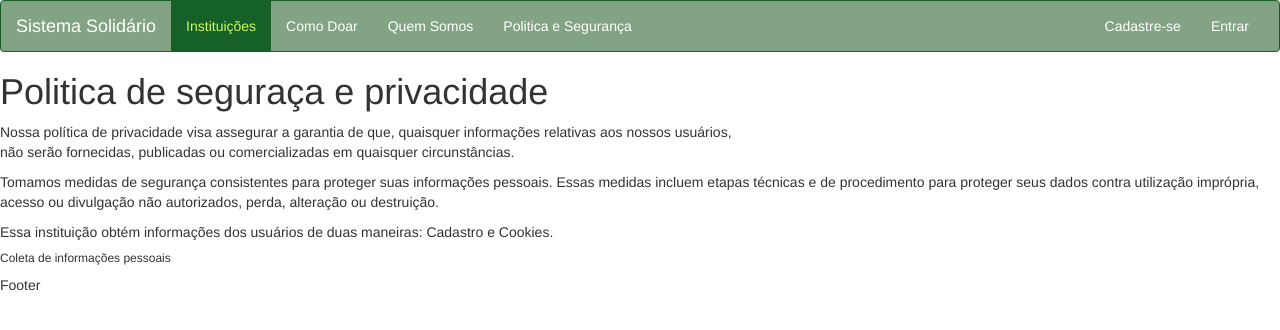
After one commit to ArleyOliveira/SistemaSolidario, a CodeIgniter app: page /database/pagina/politica in a window 1280 px wide. The commit adds this page. Shown: the top 330 px of the page. Run offline with CodeIgniter, Linux system fonts and the light colour scheme; some libraries are stand-ins or nearby versions.

Commit message:
Tela de politica de segurança e privacidade

```diff
--- a/application/controllers/Pagina.php
+++ b/application/controllers/Pagina.php
@@ -21,4 +21,12 @@ class Pagina extends CI_Controller {
         $this->load->view("exibirDados", $dados);
     }
 
+    public function politica() {
+        $dados = array(
+            'titulo' => 'Sistem Solidário',
+            'tela' => 'paginasStaticas/politicaPrivacidade',
+        );
+        $this->load->view("exibirDados", $dados);
+    }
+
 }
--- a/application/views/componentesFixos/menubar.php
+++ b/application/views/componentesFixos/menubar.php
@@ -19,6 +19,7 @@
                 </li>
                 <li><a href="#">Como Doar</a></li>
                 <li><a href="#">Quem Somos</a></li>
+                <li> <a href="<?php echo base_url("pagina/politica"); ?>"> Politica e Segurança </a>
             </ul>
             <ul class="nav navbar-nav navbar-right">
                 <li><a href="#">Cadastre-se</a></li>
--- /dev/null
+++ b/application/views/paginasStaticas/politicaPrivacidade.php
@@ -0,0 +1,33 @@
+<!DOCTYPE html>
+<!--
+To change this license header, choose License Headers in Project Properties.
+To change this template file, choose Tools | Templates
+and open the template in the editor.
+-->
+<html>
+    <head>
+        <meta charset="UTF-8">
+        <title> Politica de segurança</title>
+    </head>
+    <body>
+        <?php
+        // put your code here
+        ?>
+
+        <h1>Politica de  seguraça e privacidade</h1>
+
+        <p>Nossa política de privacidade visa assegurar a garantia de que, quaisquer informações relativas aos nossos usuários,<br>
+            não serão fornecidas, publicadas ou comercializadas em quaisquer circunstâncias.
+        </p>
+
+        <p> Tomamos medidas de segurança consistentes  para proteger suas informações pessoais. Essas medidas incluem etapas técnicas e de procedimento para proteger seus dados contra utilização imprópria,<br>
+            acesso ou divulgação não autorizados, perda, alteração ou destruição.
+
+        </p>
+
+            Essa instituição obtém informações dos usuários de duas maneiras: Cadastro e Cookies.
+        </p>
+
+        <h6>Coleta de informações pessoais</h6>
+    </body>
+</html>
```
